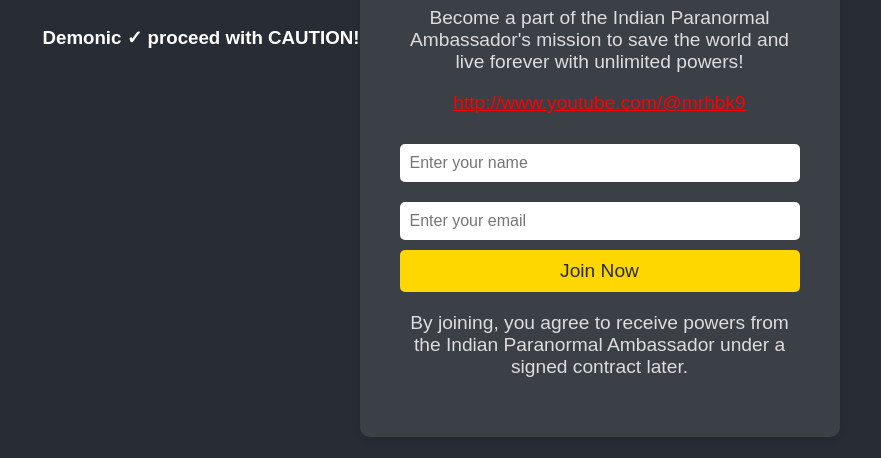
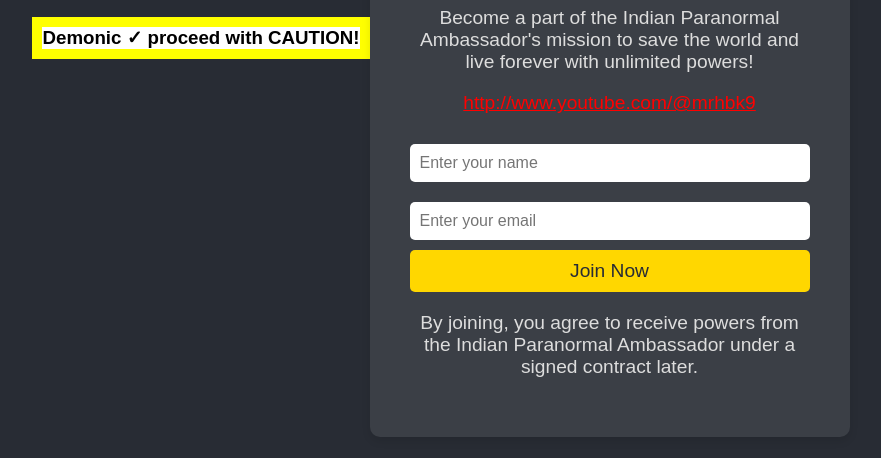
Before and after one commit to MysticWaveTech/IPA, a plain HTML site: page join.html in a window 1280 px wide. Shown: the part 382-840 px from the top of the page, without its empty margins (199-1080 px from the left). Drawn offline with Linux system fonts and the light colour scheme.

Commit message:
Add files via upload

```diff
--- a/join.html
+++ b/join.html
@@ -68,7 +68,7 @@
     </style>
 </head>
 <body>
-    <h3>Demonic ✓ proceed with CAUTION!</h3>
+    <h3 style="color: black; border: 10px solid yellow; background-color: white;">Demonic ✓ proceed with CAUTION!</h3>
 
     <div class="container">
 
```
